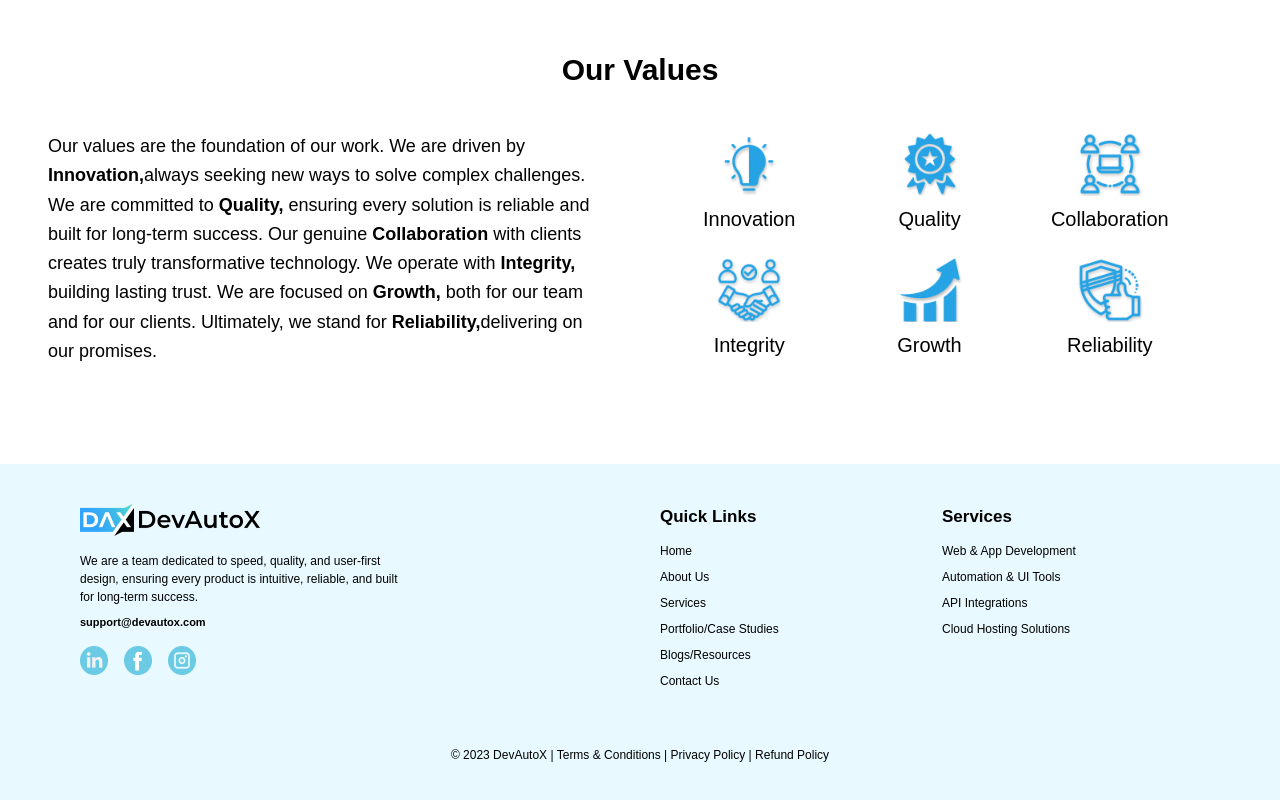
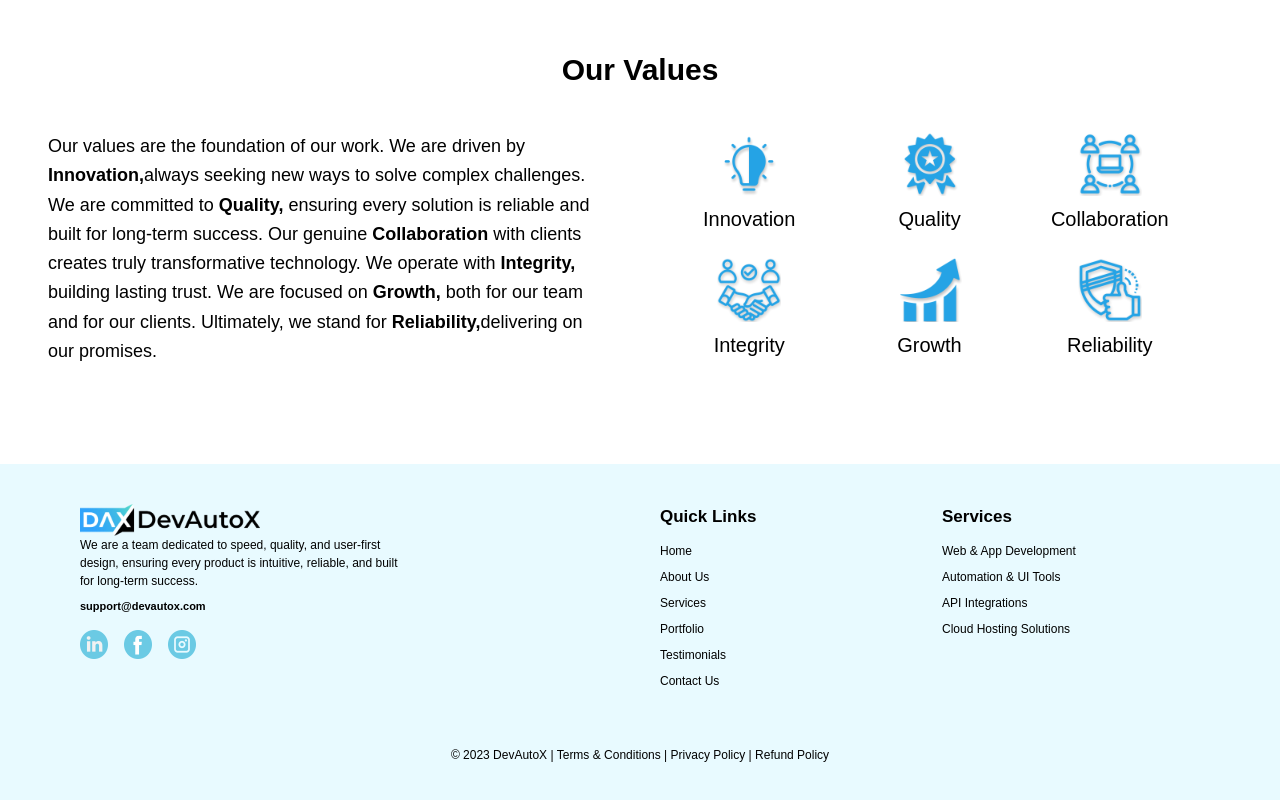
Before and after one commit to Devisgon/DevAutoX_Website, a Next.js app: page /about in a window 1280 px wide. Shown: the part 1862-2662 px from the top of the page. Built offline with nearby package versions, Linux system fonts and the light colour scheme.

Commit message:
Initial Commit

```diff
--- a/src/app/about/page.js
+++ b/src/app/about/page.js
@@ -3,7 +3,7 @@
 import Head from "next/head";
 import Image from "next/image";
 import Link from "next/link";
-import { usePathname } from "next/navigation"; // ✅ instead of next/router
+import { usePathname } from "next/navigation"; // instead of next/router
 import { useState } from "react";
 import { Poppins, Lexend } from "next/font/google";
 
@@ -15,7 +15,8 @@ export default function About() {
     { name: "Home", path: "/" },
     { name: "About Us", path: "/about" },
     { name: "Services", path: "/services" },
-    { name: "Portfolio / Client Reviews", path: "/portfolio" },
+    { name: "Portfolio", path: "/portfolio" },
+     { name: "Testimonials", path: "/portfolio#testimonials" },
     { name: "Contact Us", path: "/contact" },
   ];
 // card data
@@ -72,12 +73,15 @@ const cardData = [
 <nav className="absolute top-0 left-0 w-full flex items-center px-6 py-4 z-20 bg-white font-poppins">
   {/* Logo */}
   <div className="flex pl-13 max-sm:pl-1 items-center">
+    <Link href="/" passHref>
   <Image
-      src="/images/logo.png"
+    src="/optimized-images/logo.webp"
     alt="DevAutoX Logo"
     width={59}
     height={46}
+    className="cursor-pointer"
   />
+</Link>
     <span className="ml-2 font-bold text-[18px] text-black"></span>
   </div>
 
@@ -130,12 +134,15 @@ const cardData = [
       {/* Top bar inside menu with logo + close button */}
       <div className="w-full flex items-center justify-between">
         <div className="flex items-center">
+         <Link href="/" passHref>
   <Image
-            src="/images/logo.png"
+    src="/optimized-images/logo.webp"
     alt="DevAutoX Logo"
     width={59}
     height={46}
+    className="cursor-pointer"
   />
+</Link>
           <span className="ml-2 font-bold text-[18px] text-black"></span>
         </div>
         <button
@@ -197,7 +204,7 @@ const cardData = [
     <h2 className="text-[30px] font-semibold font-['Lexend'] text-gray-900 mb-4">
       Who We Are?
     </h2>
-    <p className="text-[17px] font-medium font-['Poppins'] text-black leading-relaxed">
+    <p className="text-[17px] font-medium justify-left font-['Poppins'] text-black leading-relaxed">
       At DevAutoX, we are a team of passionate innovators with bold ideas, dedicated to building custom digital solutions that empower businesses to grow. Our focus is on crafting technology that not only works but works smart, creating scalable systems tailored to client needs.
       <br /><br />
       Our approach is simple: we listen to clients, understand their unique challenges, and deliver technology that transforms the way they work. Our focus on speed, quality, and a user-first design ensures every project is impactful. We are proud of our track record of successful projects and satisfied clients, which stands as proof of the value we deliver.
@@ -252,7 +259,7 @@ const cardData = [
         <h2 className="text-[14px] font-semibold font-lexend mb-2">
           {card.heading}
         </h2>
-        <p className="text-[12px] font-regular font-poppins mb-2">
+        <p className="text-[12px] font-regular justify-center font-poppins mb-2">
           {card.subheading}
         </p>
         <Image
@@ -342,7 +349,7 @@ const cardData = [
   <div className="flex flex-col md:flex-row items-center md:items-start gap-10">
     {/* Left Text Section */}
     <div className="md:w-1/2 flex flex-col items-start text-left">
-     <p className="text-[16px] sm:text-[18px] font-medium font-poppins text-black leading-relaxed max-sm:leading-[1.8] px-2 sm:px-6">
+     <p className="text-[16px] sm:text-[18px] font-medium justify-text font-poppins text-black leading-relaxed max-sm:leading-[1.8] px-2 sm:px-6">
   Our values are the foundation of our work. We are driven by <strong>Innovation,</strong>
   always seeking new ways to solve complex challenges. We are committed
   to <strong>Quality,</strong> ensuring every solution is reliable and built for long-term
@@ -384,13 +391,15 @@ const cardData = [
           {/* Left Section */}
           <div className="flex-1">
             {/* Logo */}
+           <Link href="/" passHref>
   <Image
-              src="/images/bottom-logo.png" // gallery asset
+    src="/optimized-images/bottom-logo.webp"
     alt="DevAutoX Logo"
     width={180}
     height={31}
-              className="mb-4"
+    className="cursor-pointer"
   />
+</Link>
 
             {/* Description */}
             <p className="text-[12px] font-medium whitespace-nowrap font-Poppins mb-2">
@@ -446,10 +455,10 @@ const cardData = [
   Services
 </Link>
 <Link href="/portfolio" className="hover:underline">
-  Portfolio/Case Studies
+  Portfolio
 </Link>
-<Link href="/blogs" className="hover:underline">
-  Blogs/Resources
+<Link href="/portfolio#testimonials" className="hover:underline">
+  Testimonials
 </Link>
 <Link href="/contact" className="hover:underline">
   Contact Us
--- a/src/app/contact/page.js
+++ b/src/app/contact/page.js
@@ -26,7 +26,8 @@ export default function About() {
     { name: "Home", path: "/" },
     { name: "About Us", path: "/about" },
     { name: "Services", path: "/services" },
-    { name: "Portfolio / Client Reviews", path: "/portfolio" },
+    { name: "Portfolio", path: "/portfolio" },
+     { name: "Testimonials", path: "/portfolio#testimonials" },
     { name: "Contact Us", path: "/contact" },
   ];
   return (
@@ -35,12 +36,15 @@ export default function About() {
 <nav className="absolute top-0 left-0 w-full flex items-center px-6 py-4 z-20 bg-white font-poppins">
   {/* Logo */}
   <div className="flex pl-13 max-sm:pl-1 items-center">
+    <Link href="/" passHref>
   <Image
-      src="/images/logo.png"
+    src="/optimized-images/logo.webp"
     alt="DevAutoX Logo"
     width={59}
     height={46}
+    className="cursor-pointer"
   />
+</Link>
     <span className="ml-2 font-bold text-[18px] text-black"></span>
   </div>
 
@@ -93,12 +97,15 @@ export default function About() {
       {/* Top bar inside menu with logo + close button */}
       <div className="w-full flex items-center justify-between">
         <div className="flex items-center">
+          <Link href="/" passHref>
   <Image
-            src="/images/logo.png"
+    src="/optimized-images/logo.webp"
     alt="DevAutoX Logo"
     width={59}
     height={46}
+    className="cursor-pointer"
   />
+</Link>
           <span className="ml-2 font-bold text-[18px] text-black"></span>
         </div>
         <button
@@ -275,13 +282,15 @@ export default function About() {
           {/* Left Section */}
           <div className="flex-1">
             {/* Logo */}
+           <Link href="/" passHref>
   <Image
-              src="/images/bottom-logo.png" // gallery asset
+    src="/optimized-images/bottom-logo.webp"
     alt="DevAutoX Logo"
     width={180}
     height={31}
-              className="mb-4"
+    className="cursor-pointer"
   />
+</Link>
 
             {/* Description */}
             <p className="text-[12px] font-medium whitespace-nowrap font-Poppins mb-2">
@@ -337,10 +346,10 @@ export default function About() {
   Services
 </Link>
 <Link href="/portfolio" className="hover:underline">
-  Portfolio/Case Studies
+  Portfolio
 </Link>
-<Link href="/blogs" className="hover:underline">
-  Blogs/Resources
+<Link href="/portfolio#testimonials" className="hover:underline">
+  Testimonials
 </Link>
 <Link href="/contact" className="hover:underline">
   Contact Us
--- a/src/app/page.js
+++ b/src/app/page.js
@@ -25,7 +25,8 @@ export default function Home() {
     { name: "Home", path: "/" },
     { name: "About Us", path: "/about" },
     { name: "Services", path: "/services" },
-    { name: "Portfolio / Client Reviews", path: "/portfolio" },
+    { name: "Portfolio", path: "/portfolio" },
+     { name: "Testimonials", path: "/portfolio#testimonials" },
     { name: "Contact Us", path: "/contact" },
   ];
 
@@ -88,12 +89,15 @@ export default function Home() {
       <nav className="absolute top-0 left-0 w-full flex items-center px-6 py-4 z-20 bg-transparent font-poppins">
         {/* Logo */}
         <div className="flex pl-13 max-sm:pl-1 items-center">
+          <Link href="/" passHref>
   <Image
     src="/optimized-images/logo.webp"
     alt="DevAutoX Logo"
     width={59}
     height={46}
+    className="cursor-pointer"
   />
+</Link>
           <span className="ml-2 font-bold text-[18px] text-black"></span>
         </div>
 
@@ -146,12 +150,15 @@ export default function Home() {
             {/* Top bar inside menu with logo + close button */}
             <div className="w-full flex items-center justify-between">
               <div className="flex items-center">
+                <Link href="/" passHref>
   <Image
     src="/optimized-images/logo.webp"
     alt="DevAutoX Logo"
     width={59}
     height={46}
+    className="cursor-pointer"
   />
+</Link>
                 <span className="ml-2 font-bold text-[18px] text-black"></span>
               </div>
               <button
@@ -227,11 +234,13 @@ export default function Home() {
 
           </p>
 
+         <Link href="/contact">
   <button
-            className={`bg-white text-black font-bold text-[18px] py-3 px-6 rounded-full shadow hover:shadow-lg transition font-inter max-sm:text-[16px]`}
+    className="bg-white text-black font-bold text-[18px] py-3 px-6 rounded-full shadow hover:shadow-lg transition font-inter max-sm:text-[16px]"
   >
     Let’s Build Together
   </button>
+</Link>
         </div>
       </section>
 
@@ -258,7 +267,7 @@ export default function Home() {
           <h3 className="text-[14px] text-center whitespace-nowrap font-bold font-lexend text-black mb-2">
             {service.title}
           </h3>
-          <p className="text-[12px] text-black text-center leading-relaxed font-poppins">
+          <p className="text-[12px] text-black text-center justify-center leading-relaxed font-poppins">
             {service.desc}
           </p>
         </div>
@@ -266,7 +275,7 @@ export default function Home() {
         {/* Learn More Link */}
         <Link
           href={service.link}
-          className="mt-4 text-sm font-semibold font-poppins underline underline-offset-2 text-black hover:text-gray-700"
+          className="mt-4 text-sm font-semibold font-poppins max-sm:text-center underline underline-offset-2 text-black hover:text-gray-700"
         >
           Learn More
         </Link>
@@ -584,13 +593,15 @@ export default function Home() {
           {/* Left Section */}
           <div className="flex-1">
             {/* Logo */}
+            <Link href="/" passHref>
   <Image
-              src="/optimized-images/bottom-logo.webp" // gallery asset
+    src="/optimized-images/bottom-logo.webp"
     alt="DevAutoX Logo"
     width={180}
     height={31}
-              className="mb-4"
+    className="cursor-pointer"
   />
+</Link>
 
             {/* Description */}
             <p className="text-[12px] font-medium whitespace-nowrap font-[Poppins] mb-2">
@@ -646,10 +657,10 @@ export default function Home() {
   Services
 </Link>
 <Link href="/portfolio" className="hover:underline">
-  Portfolio/Case Studies
+  Portfolio
 </Link>
-<Link href="/blogs" className="hover:underline">
-  Blogs/Resources
+<Link href="/portfolio#testimonials" className="hover:underline">
+  Testimonials
 </Link>
 <Link href="/contact" className="hover:underline">
   Contact Us
--- a/src/app/portfolio/page.js
+++ b/src/app/portfolio/page.js
@@ -1,4 +1,4 @@
-"use client"; // 👈 needed for hooks in app router
+"use client"; //  needed for hooks in app router
 
 import Image from "next/image";
 import Link from "next/link";
@@ -18,7 +18,8 @@ const [openIndex, setOpenIndex] = useState(1); // Default open: Backend
     { name: "Home", path: "/" },
     { name: "About Us", path: "/about" },
     { name: "Services", path: "/services" },
-    { name: "Portfolio / Client Reviews", path: "/portfolio" },
+    { name: "Portfolio", path: "/portfolio" },
+     { name: "Testimonials", path: "#testimonials" },
     { name: "Contact Us", path: "/contact" },
   ];
 
@@ -48,12 +49,15 @@ const testimonials = [
 <nav className="absolute top-0 left-0 w-full flex items-center px-6 py-4 z-20 bg-white font-poppins">
   {/* Logo */}
   <div className="flex pl-13 max-sm:pl-1 items-center">
+   <Link href="/" passHref>
   <Image
-      src="/images/logo.png"
+    src="/optimized-images/logo.webp"
     alt="DevAutoX Logo"
     width={59}
     height={46}
+    className="cursor-pointer"
   />
+</Link>
     <span className="ml-2 font-bold text-[18px] text-black"></span>
   </div>
 
@@ -106,12 +110,15 @@ const testimonials = [
       {/* Top bar inside menu with logo + close button */}
       <div className="w-full flex items-center justify-between">
         <div className="flex items-center">
+          <Link href="/" passHref>
   <Image
-            src="/images/logo.png"
+    src="/optimized-images/logo.webp"
     alt="DevAutoX Logo"
     width={59}
     height={46}
+    className="cursor-pointer"
   />
+</Link>
           <span className="ml-2 font-bold text-[18px] text-black"></span>
         </div>
         <button
@@ -435,6 +442,7 @@ const testimonials = [
 
 
             {/* testimonials */}
+            <section id="testimonials">
 <section className="w-full bg-white px-6 py-9">
   <h2 className="text-center text-[30px] font-bold font-lexend text-black mb-4">
     What Our Clients Say
@@ -501,19 +509,22 @@ const testimonials = [
     </div>
   </div>
 </section>
+</section>
 {/* footer */}
       <footer className="bg-[#E8FAFF] text-black px-6 py-10 md:px-20">
         <div className="max-w-7xl mx-auto flex flex-col md:flex-row justify-between gap-10">
           {/* Left Section */}
           <div className="flex-1">
             {/* Logo */}
+          <Link href="/" passHref>
   <Image
-              src="/images/bottom-logo.png" // gallery asset
+    src="/optimized-images/bottom-logo.webp"
     alt="DevAutoX Logo"
     width={180}
     height={31}
-              className="mb-4"
+    className="cursor-pointer"
   />
+</Link>
 
             {/* Description */}
             <p className="text-[12px] font-medium whitespace-nowrap font-Poppins mb-2">
@@ -569,10 +580,10 @@ const testimonials = [
   Services
 </Link>
 <Link href="/portfolio" className="hover:underline">
-  Portfolio/Case Studies
+  Portfolio
 </Link>
-<Link href="/blogs" className="hover:underline">
-  Blogs/Resources
+<Link href="/portfolio#testimonials" className="hover:underline">
+  Testimonials
 </Link>
 <Link href="/contact" className="hover:underline">
   Contact Us
--- a/src/app/privacy/page.js
+++ b/src/app/privacy/page.js
@@ -13,7 +13,8 @@ export default function About() {
     { name: "Home", path: "/" },
     { name: "About Us", path: "/about" },
     { name: "Services", path: "/services" },
-    { name: "Portfolio / Client Reviews", path: "/portfolio" },
+    { name: "Portfolio", path: "/portfolio" },
+     { name: "Testimonials", path: "/portfolio#testimonials" },
     { name: "Contact Us", path: "/contact" },
   ];
 
@@ -23,12 +24,15 @@ export default function About() {
       <nav className="absolute top-0 left-0 w-full flex items-center px-6 py-4 z-20 bg-white font-poppins">
         {/* Logo */}
         <div className="flex pl-13 max-sm:pl-1 items-center">
+          <Link href="/" passHref>
   <Image
-            src="/images/logo.png"
+    src="/optimized-images/logo.webp"
     alt="DevAutoX Logo"
     width={59}
     height={46}
+    className="cursor-pointer"
   />
+</Link>
           <span className="ml-2 font-bold text-[18px] text-black"></span>
         </div>
 
@@ -81,12 +85,15 @@ export default function About() {
             {/* Top bar inside menu with logo + close button */}
             <div className="w-full flex items-center justify-between">
               <div className="flex items-center">
+                <Link href="/" passHref>
   <Image
-                  src="/images/logo.png"
+    src="/optimized-images/logo.webp"
     alt="DevAutoX Logo"
     width={59}
     height={46}
+    className="cursor-pointer"
   />
+</Link>
                 <span className="ml-2 font-bold text-[18px] text-black"></span>
               </div>
               <button
@@ -243,13 +250,15 @@ export default function About() {
           {/* Left Section */}
           <div className="flex-1">
             {/* Logo */}
+            <Link href="/" passHref>
   <Image
-              src="/images/bottom-logo.png" // gallery asset
+    src="/optimized-images/logo.webp"
     alt="DevAutoX Logo"
     width={180}
     height={31}
-              className="mb-4"
+    className="cursor-pointer"
   />
+</Link>
 
             {/* Description */}
             <p className="text-[12px] font-medium whitespace-nowrap font-Poppins mb-2">
@@ -304,10 +313,10 @@ export default function About() {
                   Services
                 </Link>
                 <Link href="/portfolio" className="hover:underline">
-                  Portfolio/Case Studies
+                  Portfolio
                 </Link>
-                <Link href="/blogs" className="hover:underline">
-                  Blogs/Resources
+                <Link href="/portfolio#testimonials" className="hover:underline">
+                 Testimonials
                 </Link>
                 <Link href="/contact" className="hover:underline">
                   Contact Us
--- a/src/app/refund/page.js
+++ b/src/app/refund/page.js
@@ -15,7 +15,8 @@ export default function About() {
     { name: "Home", path: "/" },
     { name: "About Us", path: "/about" },
     { name: "Services", path: "/services" },
-    { name: "Portfolio / Client Reviews", path: "/portfolio" },
+    { name: "Portfolio", path: "/portfolio" },
+     { name: "Testimonials", path: "/portfolio#testimonials" },
     { name: "Contact Us", path: "/contact" },
   ];
 
@@ -25,12 +26,15 @@ export default function About() {
 <nav className="absolute top-0 left-0 w-full flex items-center px-6 py-4 z-20 bg-white font-poppins">
   {/* Logo */}
   <div className="flex pl-13 max-sm:pl-1 items-center">
+    <Link href="/" passHref>
   <Image
-      src="/images/logo.png"
+    src="/optimized-images/logo.webp"
     alt="DevAutoX Logo"
     width={59}
     height={46}
+    className="cursor-pointer"
   />
+</Link>
     <span className="ml-2 font-bold text-[18px] text-black"></span>
   </div>
 
@@ -83,12 +87,15 @@ export default function About() {
       {/* Top bar inside menu with logo + close button */}
       <div className="w-full flex items-center justify-between">
         <div className="flex items-center">
+         <Link href="/" passHref>
   <Image
-            src="/images/logo.png"
+    src="/optimized-images/logo.webp"
     alt="DevAutoX Logo"
     width={59}
     height={46}
+    className="cursor-pointer"
   />
+</Link>
           <span className="ml-2 font-bold text-[18px] text-black"></span>
         </div>
         <button
@@ -201,13 +208,15 @@ If you have questions about this policy, please contact us at: Support@devautox.
           {/* Left Section */}
           <div className="flex-1">
             {/* Logo */}
+           <Link href="/" passHref>
   <Image
-              src="/images/bottom-logo.png" // gallery asset
+    src="/optimized-images/bottom-logo.webp"
     alt="DevAutoX Logo"
     width={180}
     height={31}
-              className="mb-4"
+    className="cursor-pointer"
   />
+</Link>
 
             {/* Description */}
             <p className="text-[12px] font-medium whitespace-nowrap font-Poppins mb-2">
@@ -263,10 +272,10 @@ If you have questions about this policy, please contact us at: Support@devautox.
   Services
 </Link>
 <Link href="/portfolio" className="hover:underline">
-  Portfolio/Case Studies
+  Portfolio
 </Link>
-<Link href="/blogs" className="hover:underline">
-  Blogs/Resources
+<Link href="/portfolio#testimonials" className="hover:underline">
+  Testimonials
 </Link>
 <Link href="/contact" className="hover:underline">
   Contact Us
--- a/src/app/services/page.js
+++ b/src/app/services/page.js
@@ -110,7 +110,8 @@ const cyber= [
     { name: "Home", path: "/" },
     { name: "About Us", path: "/about" },
     { name: "Services", path: "/services" },
-    { name: "Portfolio / Client Reviews", path: "/portfolio" },
+    { name: "Portfolio", path: "/portfolio" },
+     { name: "Testimonials", path: "/portfolio#testimonials" },
     { name: "Contact Us", path: "/contact" },
   ];
 
@@ -120,12 +121,15 @@ const cyber= [
 <nav className="absolute top-0 left-0 w-full flex items-center px-6 py-4 z-20 bg-white font-poppins">
   {/* Logo */}
   <div className="flex pl-13 max-sm:pl-1 items-center">
+    <Link href="/" passHref>
   <Image
-      src="/images/logo.png"
+    src="/optimized-images/logo.webp"
     alt="DevAutoX Logo"
     width={59}
     height={46}
+    className="cursor-pointer"
   />
+</Link>
     <span className="ml-2 font-bold text-[18px] text-black"></span>
   </div>
 
@@ -178,12 +182,15 @@ const cyber= [
       {/* Top bar inside menu with logo + close button */}
       <div className="w-full flex items-center justify-between">
         <div className="flex items-center">
+         <Link href="/" passHref>
   <Image
-            src="/images/logo.png"
+    src="/optimized-images/logo.webp"
     alt="DevAutoX Logo"
     width={59}
     height={46}
+    className="cursor-pointer"
   />
+</Link>
           <span className="ml-2 font-bold text-[18px] text-black"></span>
         </div>
         <button
@@ -515,13 +522,15 @@ const cyber= [
           {/* Left Section */}
           <div className="flex-1">
             {/* Logo */}
+            <Link href="/" passHref>
   <Image
-              src="/images/bottom-logo.png" // gallery asset
+    src="/optimized-images/logo.webp"
     alt="DevAutoX Logo"
     width={180}
     height={31}
-              className="mb-4"
+    className="cursor-pointer"
   />
+</Link>
 
             {/* Description */}
             <p className="text-[12px] font-medium whitespace-nowrap font-Poppins mb-2">
@@ -577,10 +586,10 @@ const cyber= [
   Services
 </Link>
 <Link href="/portfolio" className="hover:underline">
-  Portfolio/Case Studies
+  Portfolio
 </Link>
-<Link href="/blogs" className="hover:underline">
-  Blogs/Resources
+<Link href="/portfolio#testimonials" className="hover:underline">
+  Testimonials
 </Link>
 <Link href="/contact" className="hover:underline">
   Contact Us
--- a/src/app/terms/page.js
+++ b/src/app/terms/page.js
@@ -15,7 +15,8 @@ export default function About() {
     { name: "Home", path: "/" },
     { name: "About Us", path: "/about" },
     { name: "Services", path: "/services" },
-    { name: "Portfolio / Client Reviews", path: "/portfolio" },
+    { name: "Portfolio", path: "/portfolio" },
+    { name: "Testimonials", path: "/portfolio#testimonials" },
     { name: "Contact Us", path: "/contact" },
   ];
 
@@ -25,12 +26,15 @@ export default function About() {
 <nav className="absolute top-0 left-0 w-full flex items-center px-6 py-4 z-20 bg-white font-poppins">
   {/* Logo */}
   <div className="flex pl-13 max-sm:pl-1 items-center">
+   <Link href="/" passHref>
   <Image
-      src="/images/logo.png"
+    src="/optimized-images/logo.webp"
     alt="DevAutoX Logo"
     width={59}
     height={46}
+    className="cursor-pointer"
   />
+</Link>
     <span className="ml-2 font-bold text-[18px] text-black"></span>
   </div>
 
@@ -83,12 +87,15 @@ export default function About() {
       {/* Top bar inside menu with logo + close button */}
       <div className="w-full flex items-center justify-between">
         <div className="flex items-center">
+          <Link href="/" passHref>
   <Image
-            src="/images/logo.png"
+    src="/optimized-images/logo.webp"
     alt="DevAutoX Logo"
     width={59}
     height={46}
+    className="cursor-pointer"
   />
+</Link>
           <span className="ml-2 font-bold text-[18px] text-black"></span>
         </div>
         <button
@@ -228,13 +235,15 @@ export default function About() {
           {/* Left Section */}
           <div className="flex-1">
             {/* Logo */}
+           <Link href="/" passHref>
   <Image
-              src="/images/bottom-logo.png" // gallery asset
+    src="/optimized-images/logo.webp"
     alt="DevAutoX Logo"
     width={180}
     height={31}
-              className="mb-4"
+    className="cursor-pointer"
   />
+</Link>
 
             {/* Description */}
             <p className="text-[12px] font-medium whitespace-nowrap font-Poppins mb-2">
@@ -290,10 +299,10 @@ export default function About() {
   Services
 </Link>
 <Link href="/portfolio" className="hover:underline">
-  Portfolio/Case Studies
+  Portfolio
 </Link>
-<Link href="/blogs" className="hover:underline">
-  Blogs/Resources
+<Link href="/portfoilio#testimonials" className="hover:underline">
+  Testimonials
 </Link>
 <Link href="/contact" className="hover:underline">
   Contact Us
```
Lines whose indentation alone changed are shown as unchanged.
